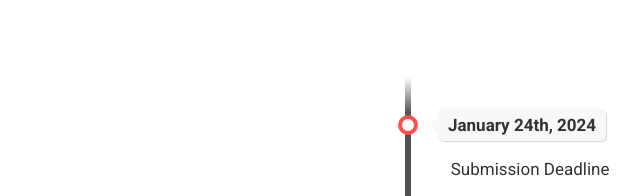
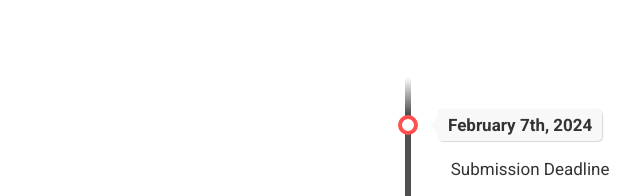
Before and after one commit to text2story24/text2story24.github.io, a plain HTML site: page index.html in a window 1280 px wide. Shown: the part 3269-3465 px from the top of the page, 232-872 px from the left. Drawn offline with Linux system fonts and the light colour scheme.

Commit message:
Last deadline extension

```diff
--- a/index.html
+++ b/index.html
@@ -241,7 +241,7 @@
                     <li>
                         <div class="direction-r">
                             <div class="flag-wrapper">
-                                <span class="flag">January 24th, 2024</span>
+                                <span class="flag">February 7th, 2024</span>
                             </div>
                             <div class="desc">Submission Deadline</div>
                         </div>
```
